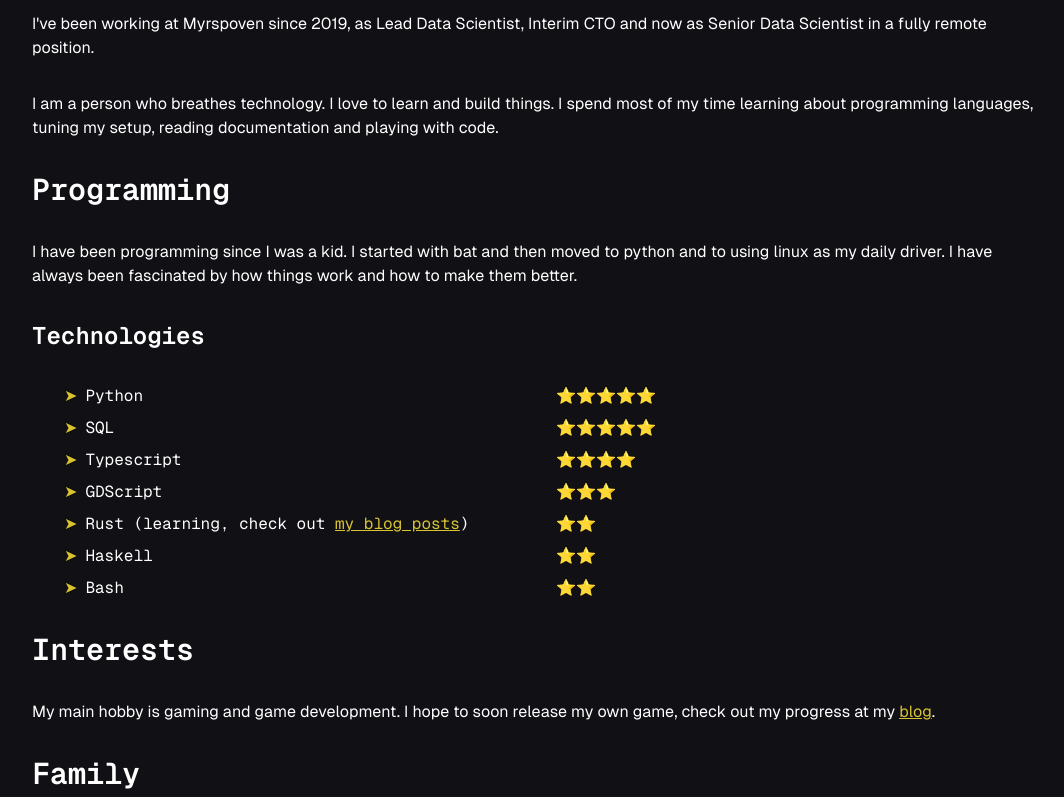
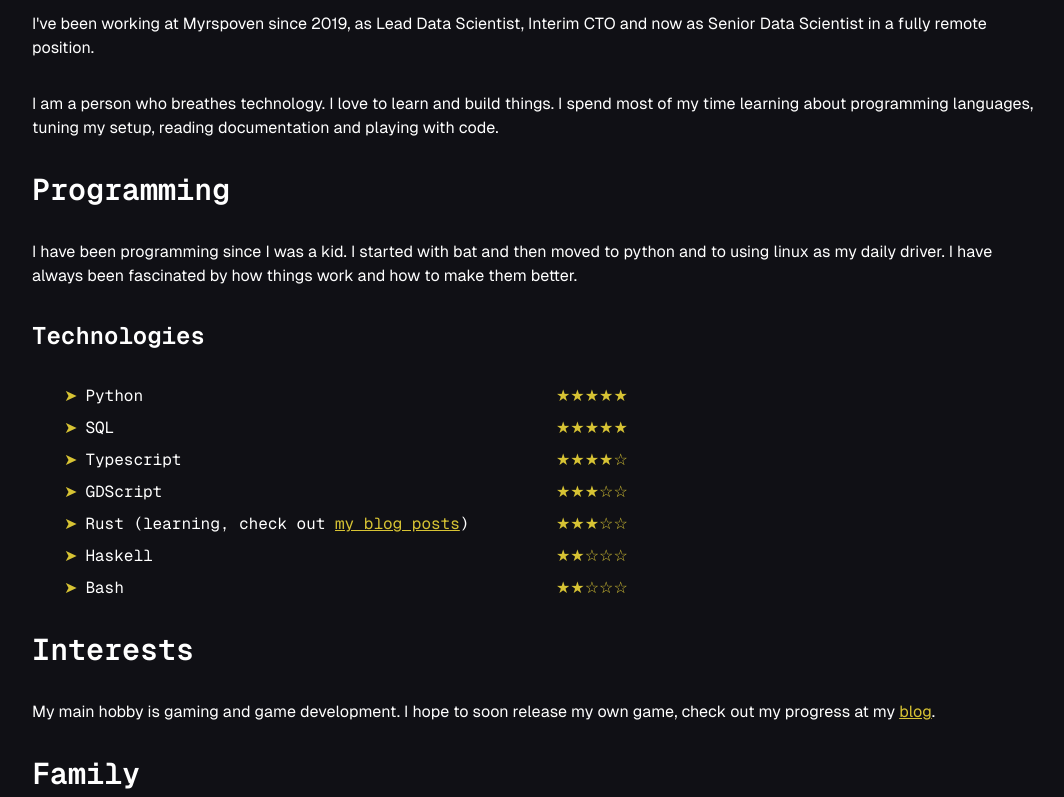
Before and after one commit to RoberTnf/robertnf.github.io, a Next.js app: page /about in a window 1280 px wide. Shown: the part 412-1209 px from the top of the page, without its empty margins (104-1168 px from the left). Built offline with nearby package versions, Linux system fonts and the light colour scheme.

Commit message:
use utf stars

```diff
--- a/app/about/page.tsx
+++ b/app/about/page.tsx
@@ -32,19 +32,19 @@ export default function About() {
 
 		<div className="grid grid-cols-2 gap-2 ml-8">
 			<div className="caret">Python</div>
-			<div>⭐⭐⭐⭐⭐</div>
+			<div className="text-accent">★★★★★</div>
 			<div className="caret">SQL</div>
-			<div>⭐⭐⭐⭐⭐</div>
+			<div className="text-accent">★★★★★</div>
 			<div className="caret">Typescript</div>
-			<div>⭐⭐⭐⭐</div>
+			<div className="text-accent">★★★★☆</div>
 			<div className="caret">GDScript</div>
-			<div>⭐⭐⭐</div>
+			<div className="text-accent">★★★☆☆</div>
 			<div className="caret">Rust (learning, check out <Link href="/blog/category/rust">my blog posts</Link>)</div>
-			<div>⭐⭐</div>
+			<div className="text-accent">★★★☆☆</div>
 			<div className="caret">Haskell</div>
-			<div>⭐⭐</div>
+			<div className="text-accent">★★☆☆☆</div>
 			<div className="caret">Bash</div>
-			<div>⭐⭐</div>
+			<div className="text-accent">★★☆☆☆</div>
 		</div>
 
 		<h2>Interests</h2>
```
